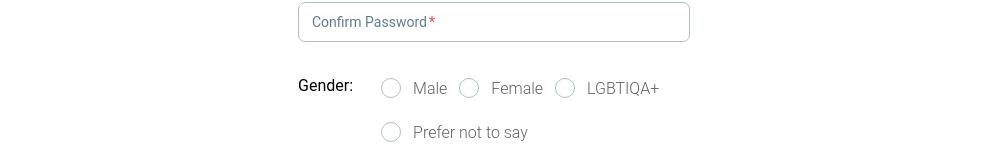
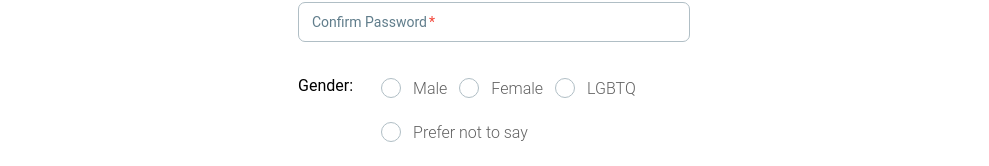
Before and after one commit to 3d4ponlinecourse/frontend, a React (Vite) app: page /register in a window 1280 px wide. Shown: the part 546-712 px from the top of the page, without its empty margins (146-1135 px from the left). Built offline with nearby package versions, Linux system fonts and the light colour scheme; a web font is replaced by a local one.

Commit message:
edit LGBTQ

```diff
--- a/src/App.tsx
+++ b/src/App.tsx
@@ -21,7 +21,6 @@ function App() {
         <Route element={<GuardedRoute isRouteAccessible={!isLoggedIn} redirectRoute="/" />}>
           <Route path="/login" element={<Login />} />
           <Route path="/register" element={<Register />} />
-          <Route path="/learn" element={<LearningPage />} />
           <Route path="/profile" element={<Profile />} />
 
           {/* <Route path="/contentcourse" element={<ContentCourse />} /> */}
@@ -29,6 +28,7 @@ function App() {
           <Route path="/" element={<Home />} />
         </Route>
         <Route element={<GuardedRoute isRouteAccessible={isLoggedIn} redirectRoute="/" />}></Route>
+        <Route path="/learn" element={<LearningPage />} />
       </Routes>
     </div>
   )
--- a/src/pages/user/Register.tsx
+++ b/src/pages/user/Register.tsx
@@ -138,7 +138,7 @@ const Register = () => {
             id="LGBTQ"
             name="gender"
             value="LGBTQ"
-            label={<Typography className="text-neutral-400">LGBTIQA+</Typography>}
+            label={<Typography className="text-neutral-400">LGBTQ</Typography>}
             onChange={(e) => setGenderInput(e.target.value)}
             required
           ></Radio>
```
